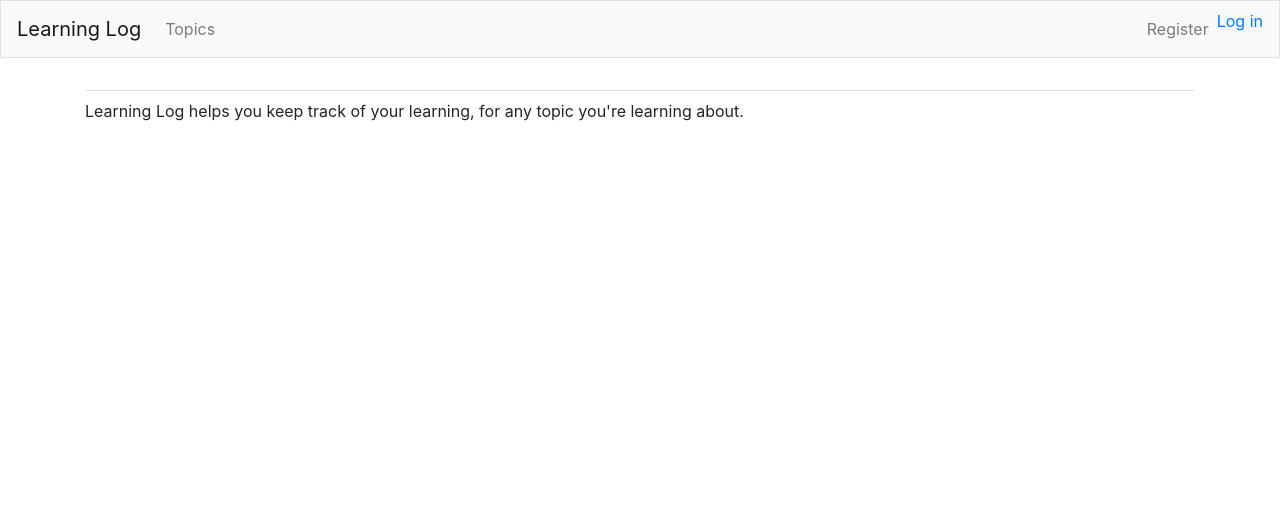
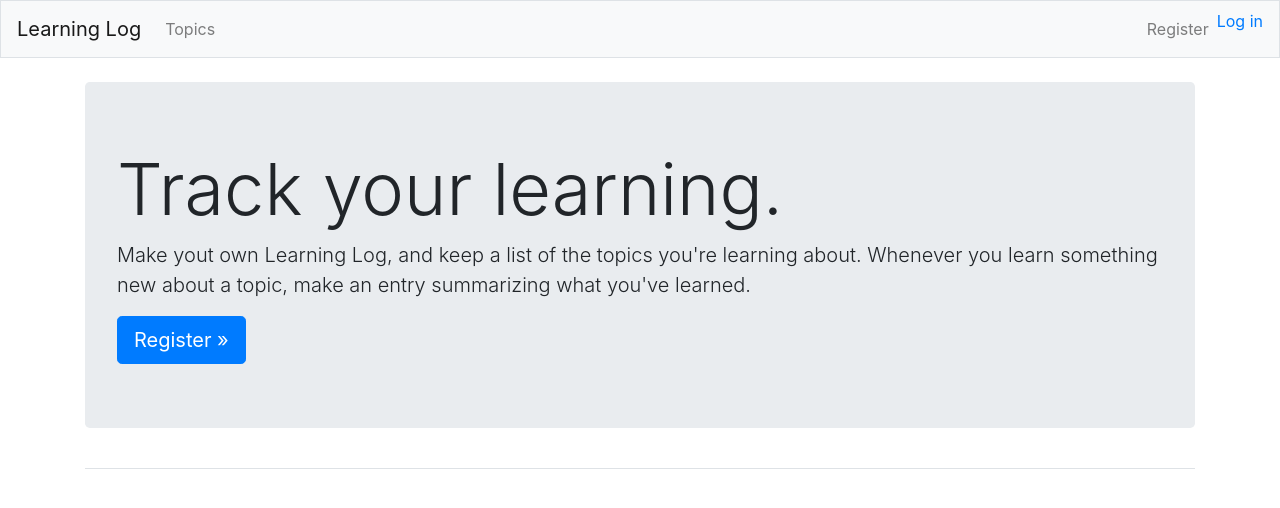
Before and after one commit to pshcheslenak/pcc_projects, a Django app: page / in a window 1280 px wide. Shown: the top 508 px of the page. Run offline with Django 5.2, Linux system fonts and the light colour scheme; some libraries are stand-ins or nearby versions.

Commit message:
Rewrite index.html using bootstrap.

```diff
--- a/learning_log/learning_logs/templates/learning_logs/index.html
+++ b/learning_log/learning_logs/templates/learning_logs/index.html
@@ -1,6 +1,14 @@
 {% extends "learning_logs/base.html" %}
 
-{% block content %}
-  <p>Learning Log helps you keep track of your learning,
-  for any topic you're learning about.</p>
-{% endblock content %}
+{% block page_header %}
+  <div class="jumbotron">
+    <h1 class="display-3">Track your learning.</h1>
+
+    <p class="lead">Make yout own Learning Log, and keep a list of the topics
+        you're learning about. Whenever you learn something new about a topic,
+        make an entry summarizing what you've learned.</p>
+
+    <a class="btn btn-lg btn-primary" href="{% url 'users:register' %}"
+        role="button">Register &raquo;</a>
+  </div>
+{% endblock page_header %}
```
